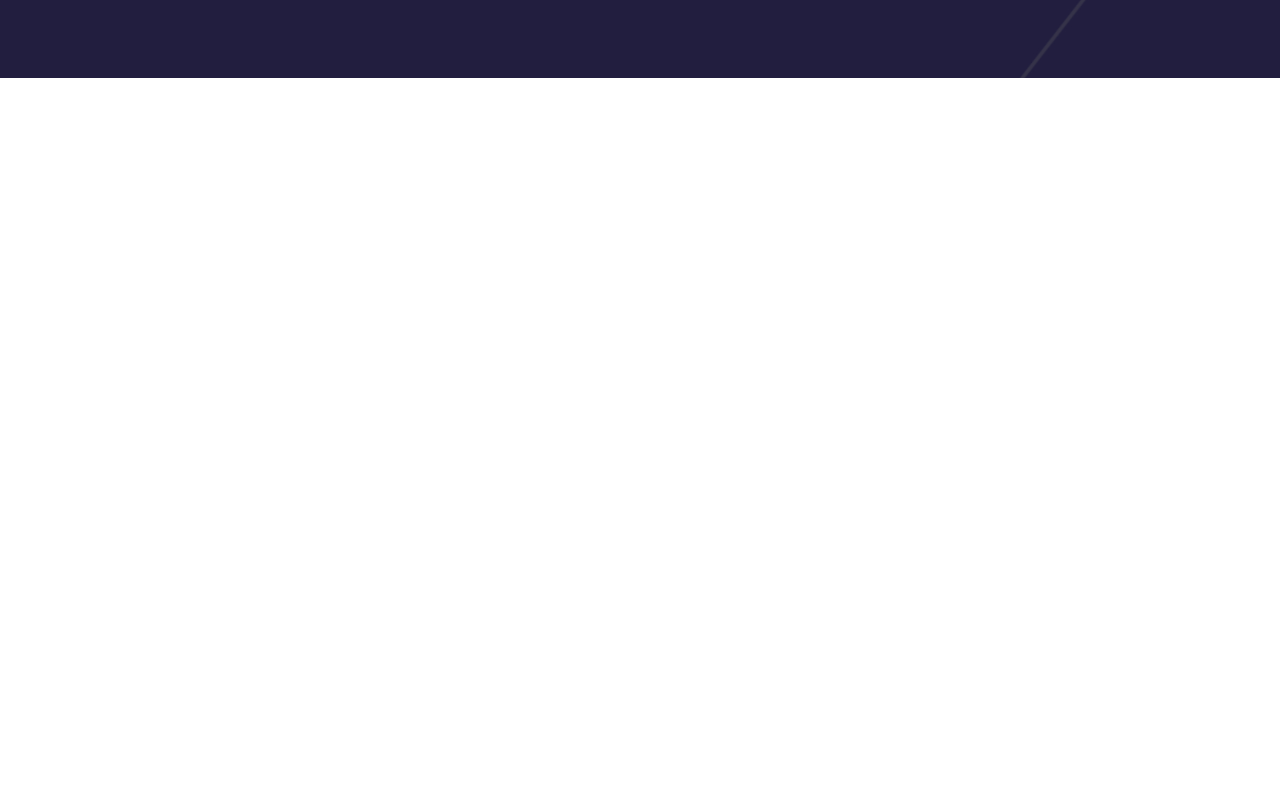
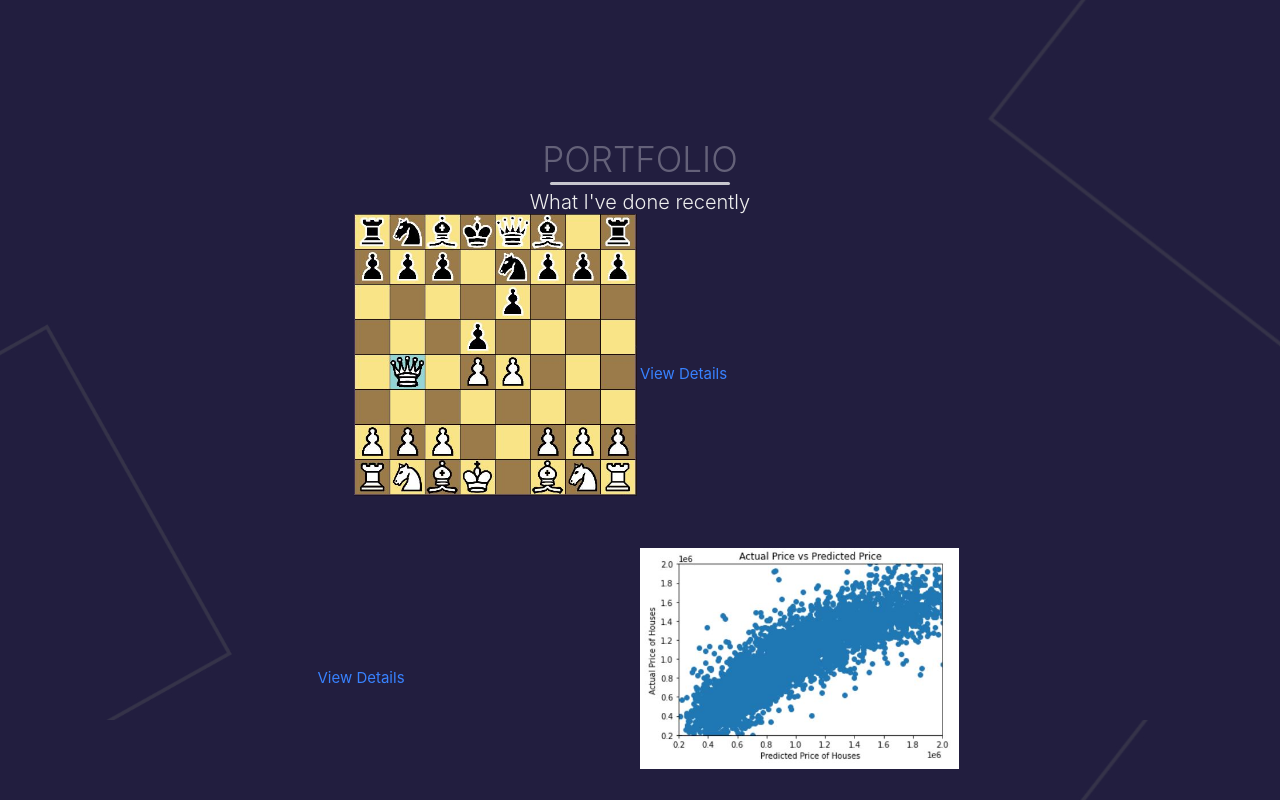
Before and after one commit to phillip-le/React-Portfolio-Website, a React (Create React App) app: page / in a window 1280 px wide. Shown: the part 1680-2480 px from the top of the page. Before the commit the page ends 1758 px from the top, so only its background shows below. Built offline with nearby package versions, Linux system fonts and the light colour scheme.

Commit message:
Added images

```diff
--- a/src/App.js
+++ b/src/App.js
@@ -1,9 +1,15 @@
+import React, { useEffect } from "react";
 import "./App.css";
 import Landing from "./components/Landing";
 import About from "./components/About";
 import Services from "./components/Services";
+import CodingSkills from "./components/CodingSkills";
+import Portfolio from "./components/Portfolio";
+import img from "./imgs/Correlation.JPG";
+
 
 function App() {
+  let imageName = require("./imgs/Correlation.JPG")
   return (
     <div className="App">
       <header>
@@ -11,6 +17,9 @@ function App() {
       </header>
       <About />
       <Services />
+      {/* <CodingSkills /> */}
+      <Portfolio />
+      <img src={img} alt=""/>
     </div>
   );
 }
--- /dev/null
+++ b/src/components/CodingSkills.js
@@ -0,0 +1,25 @@
+import React from "react";
+import SectionHeading from "./SectionHeading";
+import SkillProficiency from "./SkillProficiency";
+
+const CodingSkills = () => {
+  return (
+    <section className="coding-skills" id="coding-skills">
+      <div className="container">
+        <SectionHeading mainHeading="Coding Skills" subHeading="Proficiency" />
+        <SkillProficiency name="Python" percentage="80" />
+        <SkillProficiency name="Java" percentage="80" />
+        <SkillProficiency name="AWS" percentage="70" />
+        <SkillProficiency name="Docker" percentage="70" />
+        <SkillProficiency name="Terraform" percentage="60" />
+        <SkillProficiency name="Kotlin" percentage="60" />
+        <SkillProficiency name="PostgreSQL" percentage="50" />
+        <SkillProficiency name="JavaScript" percentage="50" />
+        <SkillProficiency name="HTML" percentage="30" />
+        <SkillProficiency name="CSS" percentage="30" />
+      </div>
+    </section>
+  );
+};
+
+export default CodingSkills;
--- /dev/null
+++ b/src/components/Portfolio.js
@@ -0,0 +1,39 @@
+import React from "react";
+import SectionHeading from "./SectionHeading";
+import PortfolioItem from "./PortfolioItem";
+import chessBoard from "../imgs/Chess-Snapshot.JPG";
+import graph from "../imgs/Correlation.JPG";
+
+const Portfolio = () => {
+  return (
+    <section className="portfolio" id="portfolio">
+      <div className="container">
+        <SectionHeading
+          mainHeading="Portfolio"
+          subHeading="What I've done recently"
+        />
+        <PortfolioItem
+          img={chessBoard}
+          imgAlt="Image of chess board"
+          imgRight="true"
+          link="https://github.com/phillip-le/Java-Chess"
+          area="Application Programming"
+          title="Java Chess"
+          description="Yes, another implementation of chess. Imagine playing a game that the devs haven't updated in millenia."
+        />
+        <PortfolioItem
+          img={graph}
+          imgAlt="Image of graph showing correlation between predicted housing prices and actual housing prices."
+          imgRight="false"
+          link="https://github.com/phillip-le/Data-Analysis-of-Melbourne-Housing-Prices/blob/main/nbs/Analysis_of_Melbourne_Housing_Prices.ipynb"
+          area="Data Science"
+          title="Predicting Melbourne Housing Prices"
+          description="Ever wanted to know how much your house is really worth?
+          Or maybe you just want to see what makes houses so expensive."
+        />
+      </div>
+    </section>
+  );
+};
+
+export default Portfolio;
--- /dev/null
+++ b/src/components/PortfolioItem.js
@@ -0,0 +1,52 @@
+import React from "react";
+
+const PortfolioItem = ({ img, imgAlt, imgRight, link, area, title, description }) => {
+  if (imgRight === "true") {
+    return (
+      <div className="portfolio-item">
+        <PortfolioImg
+            img={img}
+        />
+        <PortfolioDesc />
+      </div>
+    );
+  } else {
+    return (
+      <div className="portfolio-item">
+        <PortfolioDesc />
+        <PortfolioImg
+            img={img}
+        />
+      </div>
+    );
+  }
+};
+
+const PortfolioImg = ({ img, imgAlt, imgRight, link }) => {
+  return (
+    <div className={`portfolio-img ${imgRight ? "has-margin-right" : ""}`}>
+      <a href={link}>
+        {/* <img src={img} alt={imgAlt} className="thumbnail"></img> */}
+        {/* <img src={require("../imgs/Correlation.JPG")} alt=""/> */}
+        <img src={img} alt=""/>
+      </a>
+    </div>
+  );
+};
+
+const PortfolioDesc = ({ link, area, title, description }) => {
+  return (
+    <div className="portfolio-description">
+      <h6>{area}</h6>
+      <a href={link}>
+        <h1>{title}</h1>
+      </a>
+      <p>{description}</p>
+      <a href={link} className="cta">
+        View Details
+      </a>
+    </div>
+  );
+};
+
+export default PortfolioItem;
--- /dev/null
+++ b/src/components/SkillProficiency.js
@@ -0,0 +1,14 @@
+import React from "react";
+
+const SkillProficiency = ({ name, percentage }) => {
+  return (
+    <div class="coding-skill">
+      <div class="coding-skill-name">{name}</div>
+      <div class="skill-bar">
+        <div class="skill-percent" per={percentage}></div>
+      </div>
+    </div>
+  );
+};
+
+export default SkillProficiency;
```
